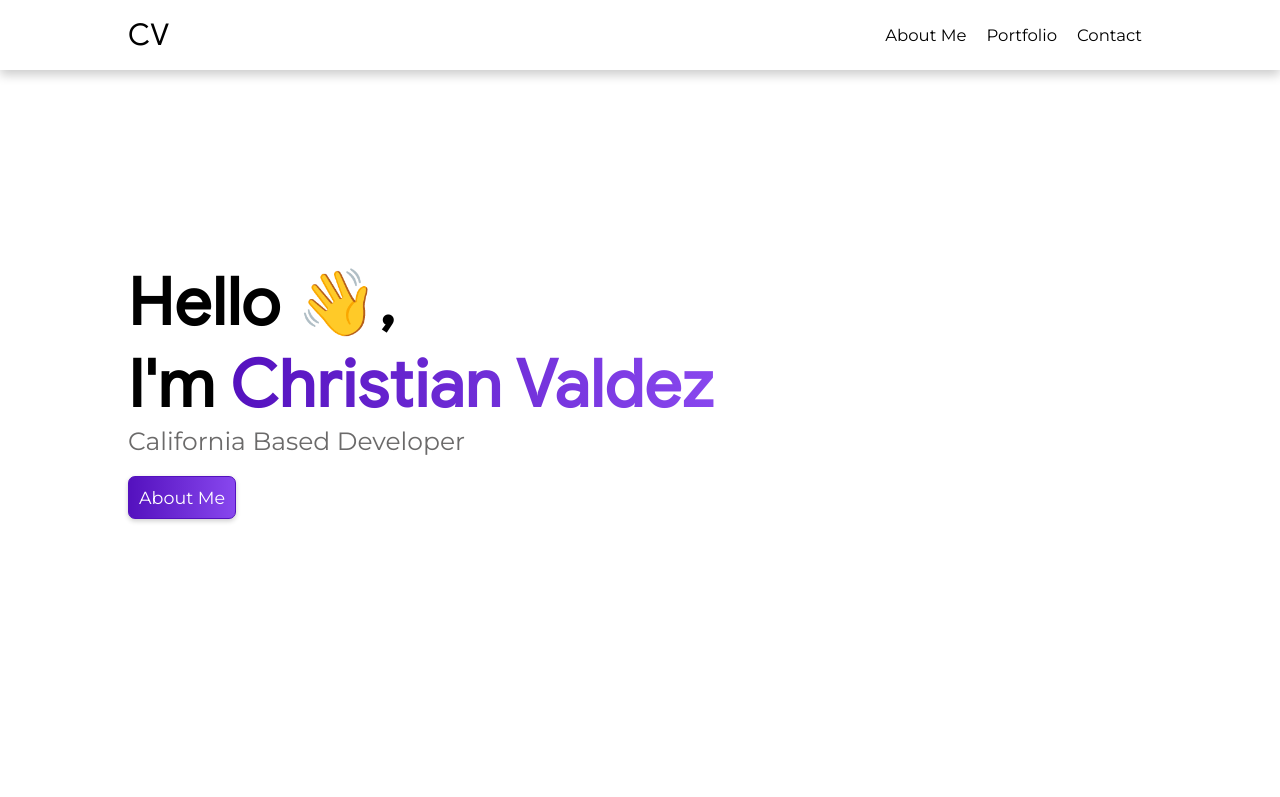
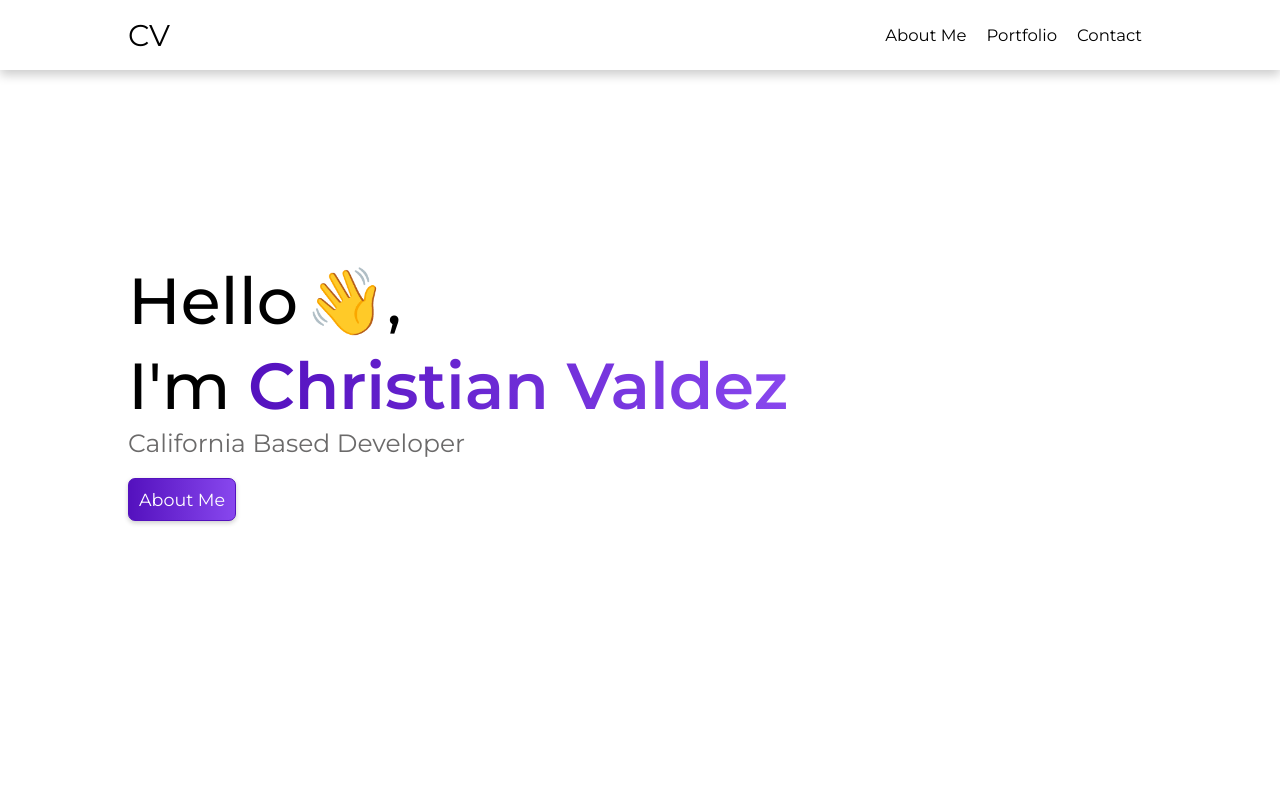
Before and after one commit to unChartedZone/unChartedZone.github.io, a Gatsby site: page / in a window 1280 px wide. Shown: the top 797 px of the page. Built offline with nearby package versions, Linux system fonts and the light colour scheme; Gatsby itself is replaced by a stand-in of ours.

Commit message:
removed googel sans font, mainly will use montserrat instead

```diff
--- a/src/components/Home.js
+++ b/src/components/Home.js
@@ -5,7 +5,7 @@ const Home = () => {
   return (
     <section className="home-page container mx-auto d-flex align-start justify-center col">
       <h1 className="header-primary">
-        Hello{' '}
+        <span>Hello</span>
         <span
           className="hand-emoji"
           role="img"
@@ -13,7 +13,9 @@ const Home = () => {
         >
           👋
         </span>
-        ,<br />
+        ,
+      </h1>
+      <h1 className="header-primary">
         I'm <span className="name">Christian Valdez</span>
       </h1>
       <h2 className="subtitle">California Based Developer</h2>
--- a/src/styles/base/_base.scss
+++ b/src/styles/base/_base.scss
@@ -10,6 +10,7 @@ html {
   margin: 0;
   padding: 0;
   box-sizing: border-box;
+  -webkit-font-smoothing: antialiased;
 }
 
 html,
--- a/src/styles/base/_typography.scss
+++ b/src/styles/base/_typography.scss
@@ -1,16 +1,9 @@
-@font-face {
-  font-family: Google Sans;
-  // src: url("./GoogleSans-Regular.ttf");
-  src: url('../assets/fonts/GoogleSans-Regular.ttf');
-}
-
 .header {
   &-primary {
-    font-family: 'Google Sans', sans-serif;
-    letter-spacing: 0.1rem;
-    text-rendering: optimizeLegibility;
-
-    font-size: 3.5rem;
+    font-family: 'Montserrat', sans-serif;
+    font-weight: 500;
+    line-height: 1.3;
+    font-size: 2.9rem;
 
     @include respond(sm) {
       font-size: 4.75rem;
--- a/src/styles/components/_home.scss
+++ b/src/styles/components/_home.scss
@@ -34,11 +34,13 @@ i {
   background-clip: text;
   -webkit-background-clip: text;
   color: transparent;
+  font-weight: 600;
 }
 
 .hand-emoji {
   display: inline-block;
   transition: all 0.4s;
+  margin-left: 0.75rem;
 
   &:hover {
     transform: rotate(75deg);
--- a/src/styles/components/_nav.scss
+++ b/src/styles/components/_nav.scss
@@ -18,7 +18,7 @@
   }
 
   &__logo {
-    font-family: 'Google Sans';
+    font-family: 'Montserrat';
     font-size: 3rem;
     font-weight: 400;
   }
@@ -108,6 +108,7 @@
       top: 50%;
       left: 50%;
       background-color: black;
+      border-radius: 8px;
       content: '';
       width: 30px;
       height: 4px;
--- a/src/styles/components/_portfolio.scss
+++ b/src/styles/components/_portfolio.scss
@@ -37,7 +37,7 @@
       margin: 0;
     }
 
-    img {
+    .gatsby-image-wrapper {
       border-radius: 7px;
       height: 100%;
       width: 100%;
```
Also changed, not shown: src/assets/fonts/GoogleSans-Regular.ttf (deleted).
